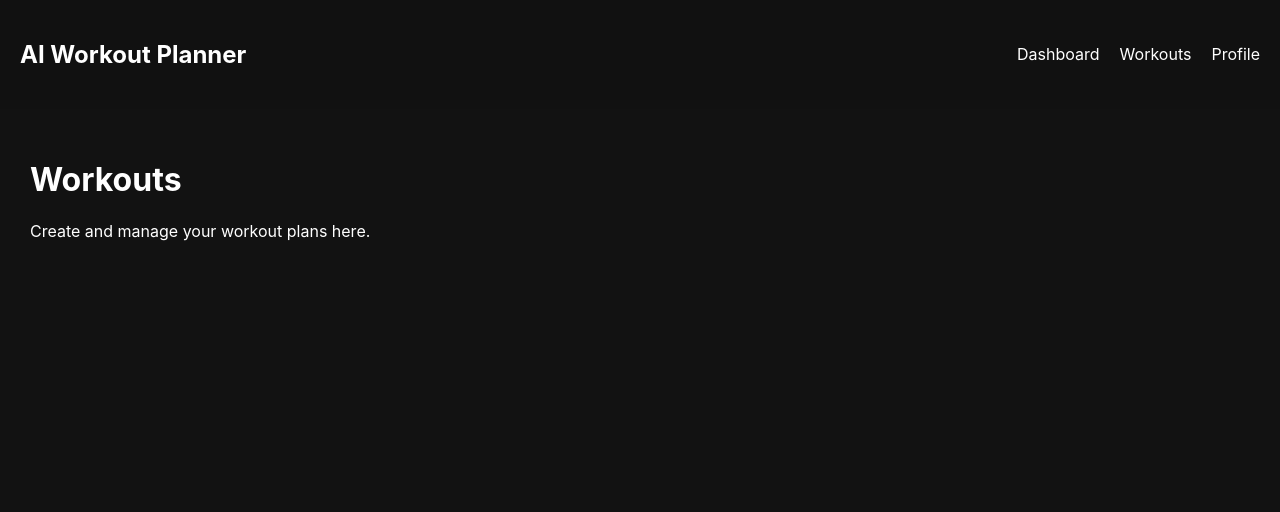
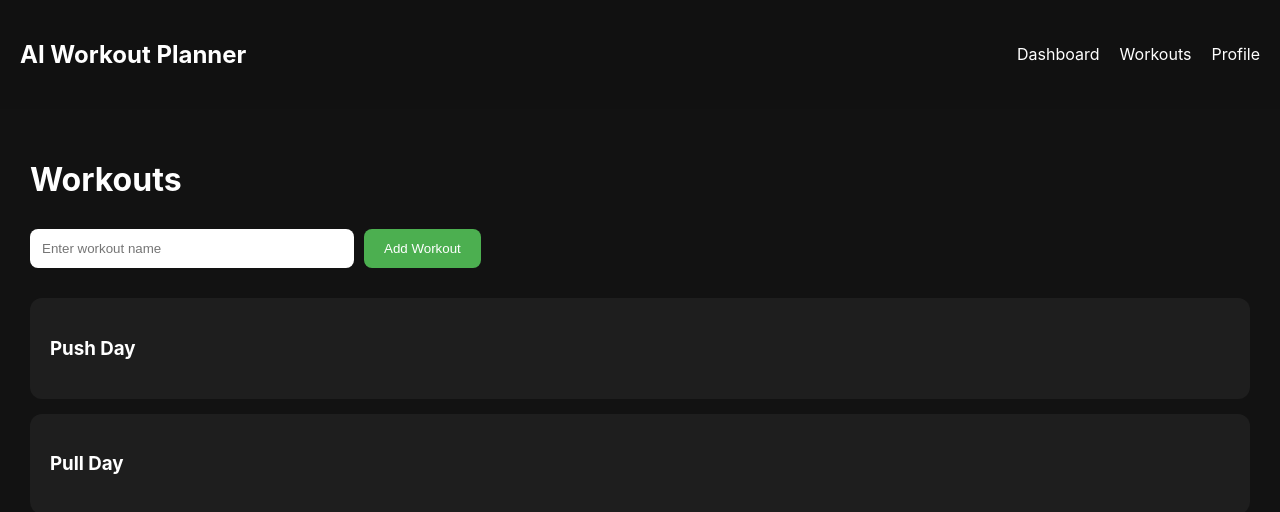
Before and after one commit to Kurttt02/workoutplanner1, a React (Create React App) app: page /workouts in a window 1280 px wide. Shown: the top 512 px of the page. Built offline with nearby package versions, Linux system fonts and the light colour scheme.

Commit message:
Added more routing, reusables and workout list (basic)

```diff
--- a/package.json
+++ b/package.json
@@ -9,7 +9,7 @@
     "@testing-library/user-event": "^13.5.0",
     "react": "^19.2.6",
     "react-dom": "^19.2.6",
-    "react-router-dom": "^7.15.0",
+    "react-router-dom": "^7.15.1",
     "react-scripts": "5.0.1",
     "web-vitals": "^2.1.4"
   },
--- /dev/null
+++ b/src/components/WorkoutForm.js
@@ -0,0 +1,56 @@
+import { useState } from "react"
+
+function WorkoutForm({ addWorkout }) {
+  const [workoutName, setWorkoutName] = useState("")
+
+  function handleSubmit(event) {
+    event.preventDefault()
+
+    if (workoutName.trim() === "") return
+
+    addWorkout(workoutName)
+
+    setWorkoutName("")
+  }
+
+  return (
+    <form
+      onSubmit={handleSubmit}
+      style={{
+        marginBottom: "30px"
+      }}
+    >
+      <input
+        type="text"
+        placeholder="Enter workout name"
+        value={workoutName}
+        onChange={(event) =>
+          setWorkoutName(event.target.value)
+        }
+        style={{
+          padding: "12px",
+          width: "300px",
+          marginRight: "10px",
+          borderRadius: "8px",
+          border: "none"
+        }}
+      />
+
+      <button
+        type="submit"
+        style={{
+          padding: "12px 20px",
+          backgroundColor: "#4CAF50",
+          color: "white",
+          border: "none",
+          borderRadius: "8px",
+          cursor: "pointer"
+        }}
+      >
+        Add Workout
+      </button>
+    </form>
+  )
+}
+
+export default WorkoutForm
--- /dev/null
+++ b/src/components/WorkoutItem.js
@@ -0,0 +1,17 @@
+function WorkoutItem({ name }) {
+  return (
+    <div
+      style={{
+        backgroundColor: "#1e1e1e",
+        color: "white",
+        padding: "20px",
+        borderRadius: "12px",
+        marginBottom: "15px"
+      }}
+    >
+      <h3>{name}</h3>
+    </div>
+  )
+}
+
+export default WorkoutItem
--- a/src/pages/Profile.js
+++ b/src/pages/Profile.js
@@ -8,7 +8,7 @@ function Profile() {
     >
       <h1>Profile</h1>
 
-      <p>Your account information will appear here.</p>
+      <p>test profile work here need to insertlater.</p>
     </main>
   )
 }
--- a/src/pages/Workouts.js
+++ b/src/pages/Workouts.js
@@ -1,4 +1,18 @@
+import { useState } from "react"
+
+import WorkoutForm from "../components/WorkoutForm"
+import WorkoutItem from "../components/WorkoutItem"
+
 function Workouts() {
+  const [workouts, setWorkouts] = useState([
+    "Push Day",
+    "Pull Day"
+  ])
+
+  function addWorkout(workoutName) {
+    setWorkouts([...workouts, workoutName])
+  }
+
   return (
     <main
       style={{
@@ -6,9 +20,24 @@ function Workouts() {
         color: "white"
       }}
     >
-      <h1>Workouts</h1>
+      <h1
+        style={{
+          marginBottom: "30px"
+        }}
+      >
+        Workouts
+      </h1>
 
-      <p>Create and manage your workout plans here.</p>
+      <WorkoutForm addWorkout={addWorkout} />
+
+      <div>
+        {workouts.map((workout, index) => (
+          <WorkoutItem
+            key={index}
+            name={workout}
+          />
+        ))}
+      </div>
     </main>
   )
 }
```
Also changed, not shown: src/components/Navbar.js (+12 -3 lines), 1 other file (tests, documents, lock files or other folders).
